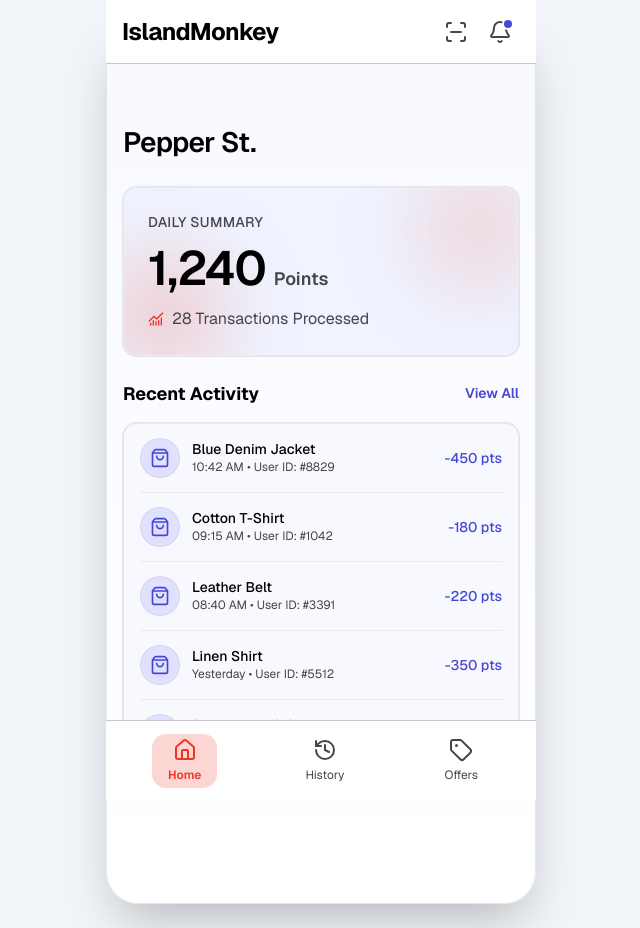
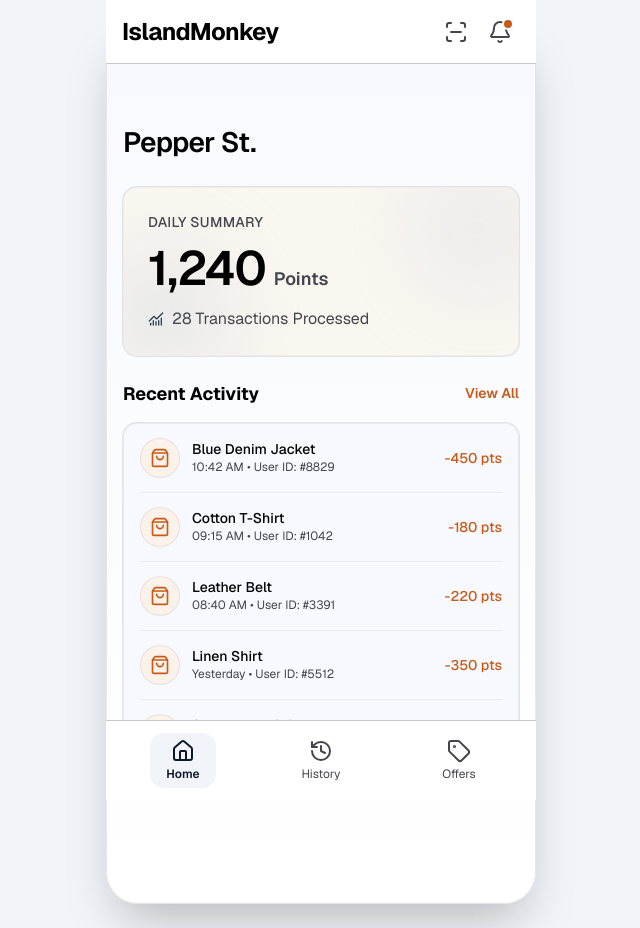
Before and after one commit to flyxto/island-monkey-app, a Next.js app: page /partner in a window 1280 px wide. Shown: the whole page, without its empty margins (319-959 px from the left). Built offline with nearby package versions, Linux system fonts and the light colour scheme.

Commit message:
style: update primary buttons to black, add warm amber palette, fix navbar layout shift

```diff
--- a/app/globals.css
+++ b/app/globals.css
@@ -7,29 +7,29 @@
 :root {
 
   /* Island Monkey Design System Tokens */
-  --im-bg-gradient-start: #f8f9ff;
+  --im-bg-gradient-start: #faf6f0;
   --im-bg-gradient-end: #ffffff;
   --im-text-heading: #0B1C30;
   --im-text-body: #45464D;
   --im-text-muted: #616161;
   --im-text-muted-light: #bababa;
 
-  --im-accent: #4648d4;
-  --im-accent-light: #e1e0ff;
+  --im-accent: #C85A17;
+  --im-accent-light: #fdf2ea;
 
-  --im-btn-primary-bg: #EE3523;
+  --im-btn-primary-bg: #000000;
   --im-btn-primary-text: #ffffff;
 
   --im-card-border: #c6c6cd;
   --im-card-border-subtle: rgba(198, 198, 205, 0.3);
-  --im-hero-bg: #d3e4fe;
+  --im-hero-bg: #faece1;
   --background: oklch(1 0 0);
   --foreground: oklch(0.145 0 0);
   --card: oklch(1 0 0);
   --card-foreground: oklch(0.145 0 0);
   --popover: oklch(1 0 0);
   --popover-foreground: oklch(0.145 0 0);
-  --primary: oklch(0.205 0 0);
+  --primary: oklch(0 0 0);
   --primary-foreground: oklch(0.985 0 0);
   --secondary: oklch(0.97 0 0);
   --secondary-foreground: oklch(0.205 0 0);
@@ -68,11 +68,11 @@
   --color-im-body: #45464D;
   --color-im-muted: #616161;
   --color-im-muted-light: #bababa;
-  --color-im-accent: #4648d4;
-  --color-im-accent-light: #e1e0ff;
-  --color-im-btn-primary: #EE3523;
+  --color-im-accent: #C85A17;
+  --color-im-accent-light: #fdf2ea;
+  --color-im-btn-primary: #000000;
   --color-im-border: #c6c6cd;
-  --color-im-hero: #d3e4fe;
+  --color-im-hero: #faece1;
   --font-heading: var(--font-sans);
   --color-sidebar-ring: var(--sidebar-ring);
   --color-sidebar-border: var(--sidebar-border);
@@ -136,8 +136,8 @@ body {
 }
 
 .im-badge-indigo {
-  background-color: #e1e0ff;
-  color: #4648d4;
+  background-color: #fdf2ea;
+  color: #C85A17;
   font-weight: 600;
   border-radius: 9999px;
 }
--- a/components/portal/BalanceCard.tsx
+++ b/components/portal/BalanceCard.tsx
@@ -21,7 +21,7 @@ export function BalanceCard({
   variant = "single-glow",
 }: BalanceCardProps) {
   return (
-    <Card className="relative overflow-hidden bg-im-btn-primary text-white rounded-xl shadow-[0px_4px_12px_0px_#0F172A0D] border border-white/10 p-0">
+    <Card className="relative overflow-hidden bg-[#EE3523] text-white rounded-xl shadow-[0px_4px_12px_0px_#0F172A0D] border border-white/10 p-0">
       {/* Primary blurred glow shapes (Top-Right & Bottom-Left) */}
       <div className="absolute -top-6 -right-6 w-28 h-28 bg-white/50 rounded-full blur-2xl pointer-events-none" />
       <div className="absolute -bottom-6 -left-6 w-22 h-22 bg-white/40 rounded-full blur-2xl pointer-events-none" />
--- a/components/portal/BottomNavBar.tsx
+++ b/components/portal/BottomNavBar.tsx
@@ -29,7 +29,7 @@ export function BottomNavBar({
   };
 
   return (
-    <nav className="fixed bottom-0 left-0 right-0 z-40 h-20 bg-white border-t border-im-border flex items-center justify-around px-2 max-w-107.5 mx-auto">
+    <nav className="fixed bottom-0 left-0 right-0 z-40 h-20 bg-white border-t border-im-border flex items-center px-2 max-w-107.5 mx-auto">
       {navItems.map((item) => {
         const active = isItemActive(item);
         const Icon = item.icon;
@@ -38,22 +38,24 @@ export function BottomNavBar({
           <Link
             key={item.id}
             href={item.href}
-            className={`flex flex-col items-center justify-center transition-all duration-200 ${
-              active ? "py-1 px-4 rounded-xl" : "py-1 px-3 text-im-body"
-            }`}
+            className="flex-1 flex flex-col items-center justify-center h-full py-1"
+          >
+            <div
+              className="flex flex-col items-center justify-center px-4 py-1.5 rounded-xl transition-colors duration-200"
               style={{
                 backgroundColor: active ? activeBadgeBg : "transparent",
                 color: active ? activeBadgeText : "#45464D",
               }}
             >
-            <Icon className="w-6 h-6 mb-1" />
+              <Icon className="w-6 h-6 mb-1 shrink-0" />
               <span
-              className={`text-[12px] ${
-                active ? "font-semibold text-im-btn-primary" : "font-normal text-im-body"
+                className={`text-[12px] leading-tight select-none whitespace-nowrap ${
+                  active ? "font-semibold text-slate-900" : "font-normal text-im-body"
                 }`}
               >
                 {item.label}
               </span>
+            </div>
           </Link>
         );
       })}
--- a/components/portal/QRModal.tsx
+++ b/components/portal/QRModal.tsx
@@ -64,7 +64,7 @@ export function QRModal({
             style={{ height: "auto", maxWidth: "100%", width: "100%" }}
             viewBox="0 0 276 276"
             fgColor="#09090b"
-            bgColor="#EE352333"
+            bgColor="#f8fafc"
             level="M"
           />
           <span className="text-[10px] font-mono text-im-body mt-2 tracking-widest">
--- a/components/portal/StatBentoCard.tsx
+++ b/components/portal/StatBentoCard.tsx
@@ -27,10 +27,10 @@ export function StatBentoCard({
   customerSubtext = "65466565436",
 }: StatBentoCardProps) {
   return (
-    <Card className="relative overflow-hidden bg-[#eff4ff] text-black rounded-xl border border-im-border/20 p-0">
-      {/* Orange-tinted soft blurred glow shapes */}
-      <div className="absolute -top-6 -right-6 w-32 h-32 bg-im-btn-primary/15 rounded-full blur-2xl pointer-events-none" />
-      <div className="absolute -bottom-6 -left-6 w-32 h-32 bg-im-btn-primary/20 rounded-full blur-2xl pointer-events-none" />
+    <Card className="relative overflow-hidden bg-[#faf6f0] text-black rounded-xl border border-im-border/20 p-0">
+      {/* Soft blurred gray glow shapes */}
+      <div className="absolute -top-6 -right-6 w-32 h-32 bg-slate-300/30 rounded-full blur-2xl pointer-events-none" />
+      <div className="absolute -bottom-6 -left-6 w-32 h-32 bg-slate-300/40 rounded-full blur-2xl pointer-events-none" />
 
       <CardContent className="relative z-10 flex flex-col gap-3 p-6">
         {mode === "summary" ? (
@@ -50,7 +50,7 @@ export function StatBentoCard({
 
             {/* Subline with Icon */}
             <div className="flex items-center gap-2 pt-1 text-im-body text-[16px]">
-              <ChartNoAxesCombined className="w-4 h-4 text-im-btn-primary" />
+              <ChartNoAxesCombined className="w-4 h-4 text-slate-700" />
               <span className="font-normal">
                 {transactionsCount} Transactions Processed
               </span>
@@ -60,7 +60,7 @@ export function StatBentoCard({
           <>
             {/* Customer Name */}
             <div className="flex flex-col gap-1">
-              <span className="text-[12px] font-semibold uppercase tracking-wider text-im-btn-primary">
+              <span className="text-[12px] font-semibold uppercase tracking-wider text-slate-500">
                 Customer Identity
               </span>
               <span className="text-[48px] sm:text-[48px] font-semibold text-black leading-none tracking-tight">
@@ -70,7 +70,7 @@ export function StatBentoCard({
 
             {/* Customer Phone / User ID subline */}
             <div className="flex items-center gap-2 pt-1 text-[#9195B1] text-[16px]">
-              <div className="p-1 text-im-btn-primary rounded-full">
+              <div className="p-1 text-slate-700 rounded-full">
                 <User className="w-4.5 h-4.5 fill-current stroke-1" />
               </div>
               <span className="font-medium tracking-wide">
--- a/components/portal/TransactionForm.tsx
+++ b/components/portal/TransactionForm.tsx
@@ -80,7 +80,7 @@ export function TransactionForm({
         className={`w-full h-12 mt-2 text-[15px] font-medium text-white rounded-lg transition-all flex items-center justify-center gap-2 ${
           isSuccess
             ? "bg-emerald-600 hover:bg-emerald-700"
-            : "bg-im-btn-primary hover:bg-im-btn-primary-hover active:bg-im-btn-primary-active"
+            : "bg-im-btn-primary hover:bg-im-btn-primary/90 active:bg-im-btn-primary/80"
         }`}
       >
         {isSuccess ? (
--- a/lib/portal/nav-config.ts
+++ b/lib/portal/nav-config.ts
@@ -25,8 +25,8 @@ export const PORTAL_CONFIGS: Record<string, PortalNavConfig> = {
   customer: {
     portalId: "customer",
     wordmark: "IslandMonkey",
-    activeBadgeBg: "#EE352333",
-    activeBadgeText: "#EE3523",
+    activeBadgeBg: "#f1f5f9",
+    activeBadgeText: "#0f172a",
     navItems: [
       {
         id: "home",
@@ -53,8 +53,8 @@ export const PORTAL_CONFIGS: Record<string, PortalNavConfig> = {
   partner: {
     portalId: "partner",
     wordmark: "IslandMonkey",
-    activeBadgeBg: "#EE352333",
-    activeBadgeText: "#EE3523",
+    activeBadgeBg: "#f1f5f9",
+    activeBadgeText: "#0f172a",
     navItems: [
       {
         id: "home",
@@ -81,8 +81,8 @@ export const PORTAL_CONFIGS: Record<string, PortalNavConfig> = {
   model: {
     portalId: "model",
     wordmark: "IslandMonkey",
-    activeBadgeBg: "#EE352333",
-    activeBadgeText: "#EE3523",
+    activeBadgeBg: "#f1f5f9",
+    activeBadgeText: "#0f172a",
     navItems: [
       {
         id: "home",
```
Also changed, not shown: app/(customer)/customer/packages/[id]/page.tsx (+4 -4 lines), 1 other file (tests, documents, lock files or other folders). Lines whose indentation alone changed are shown as unchanged.
